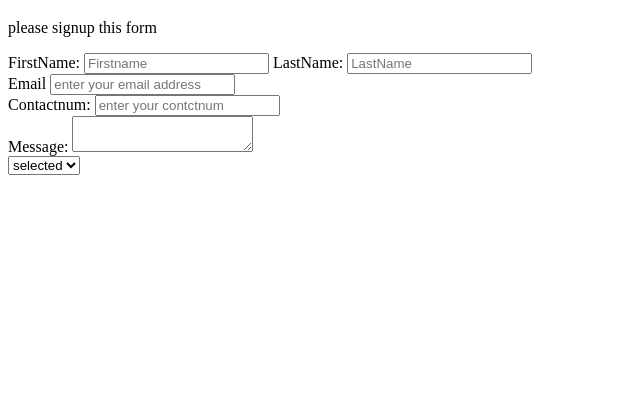
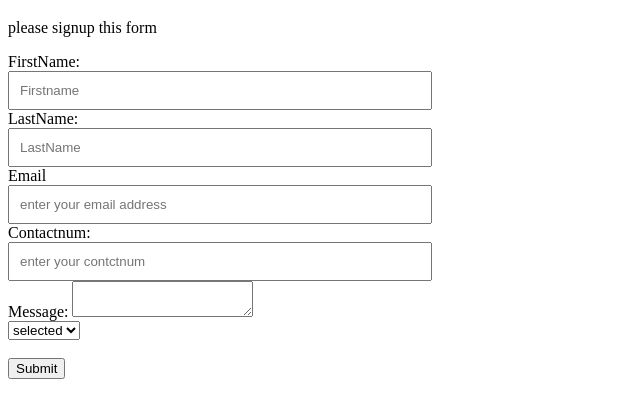
Before and after one commit to banepanist/web-tech-lab, a plain HTML site: page index.html in a window 1280 px wide. Shown: the part 61-478 px from the top of the page, without its empty margins (0-640 px from the left). Drawn offline with Linux system fonts and the light colour scheme.

Commit message:
css fileadded

```diff
--- /dev/null
+++ b/index.css
@@ -0,0 +1,8 @@
+form{
+    width: 400px;
+}
+
+input{
+    width: 100%;
+    padding: 10px;
+}
--- a/index.html
+++ b/index.html
@@ -2,10 +2,13 @@
 <html>
     <head>
         <title>Registrtation form</title>
+        <link rel="stylesheet" href="index.css">
     </head>
     <body>
+
         <h1>Registrtation Form</h1>
         <p>please signup this form</p>
+        <form action="">
         <label for="name">FirstName:</label>
         <input placeholder="Firstname" type="text" id="name"  required>
         <label for="name">LastName:</label>
@@ -17,6 +20,7 @@
         <label for="text">Contactnum:</label>
         <input type ="text" name="number" id="number" placeholder="enter your contctnum">
         <br>
+
         <label for="message">Message:</label>
         <textarea name="message" id="message" row="5" column="32"></textarea>
         <br>
@@ -28,7 +32,9 @@
             <option value="User">User</option>
         </select>
 
-
+        </form>
+<br>
+<button>Submit</button>
 
 
     </body>
```
